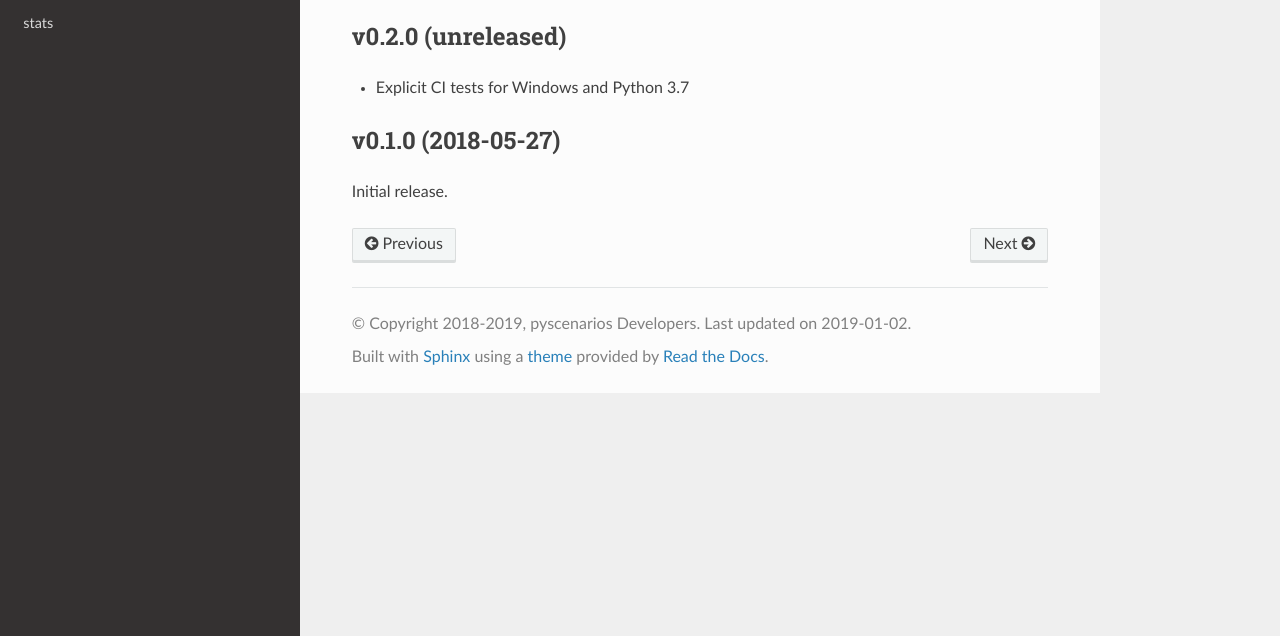
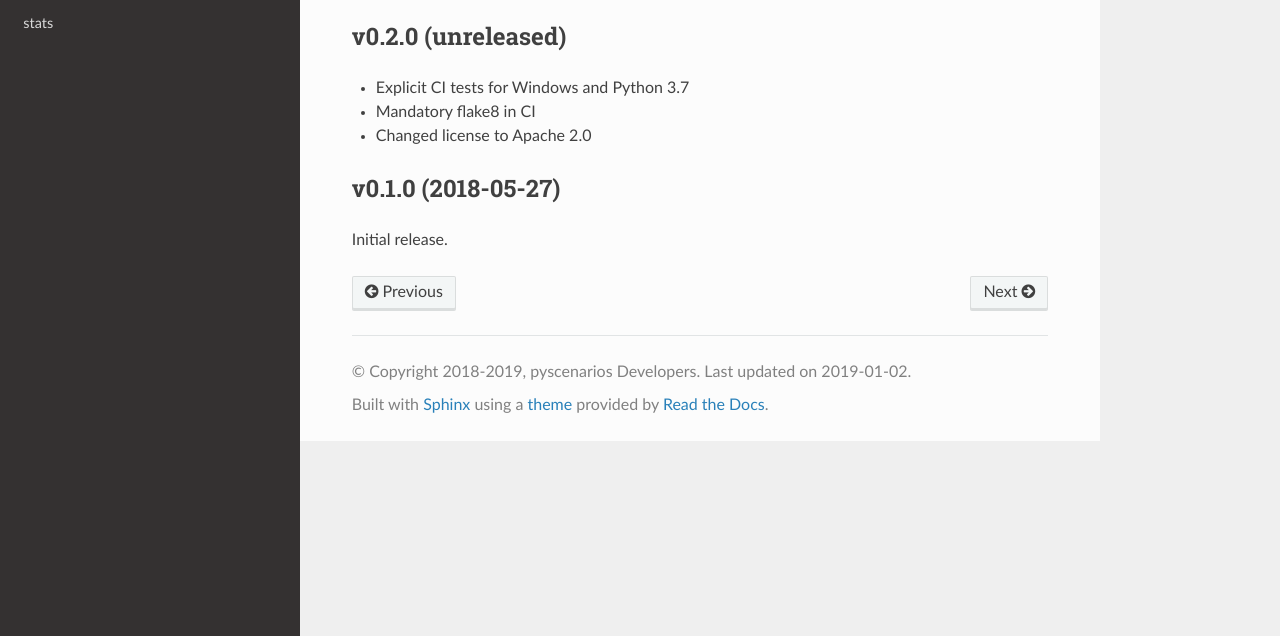
Before and after one commit to crusaderky/pyscenarios, a Sphinx documentation site: the page built from doc/whats-new.rst, in a window 1280 px wide, cut to the strip 264-900 px from the top of the page. Built offline with Sphinx 7.4.7 and the Read the Docs theme 2.0.0, drawn with Linux system fonts in a browser that asks for light colours; the version number could not be read and is left out.

Commit message:
What's new

```diff
--- a/doc/whats-new.rst
+++ b/doc/whats-new.rst
@@ -17,6 +17,8 @@ v0.2.0 (unreleased)
 -------------------
 
 - Explicit CI tests for Windows and Python 3.7
+- Mandatory flake8 in CI
+- Changed license to Apache 2.0
 
 
 .. _whats-new.0.1.0:
```
